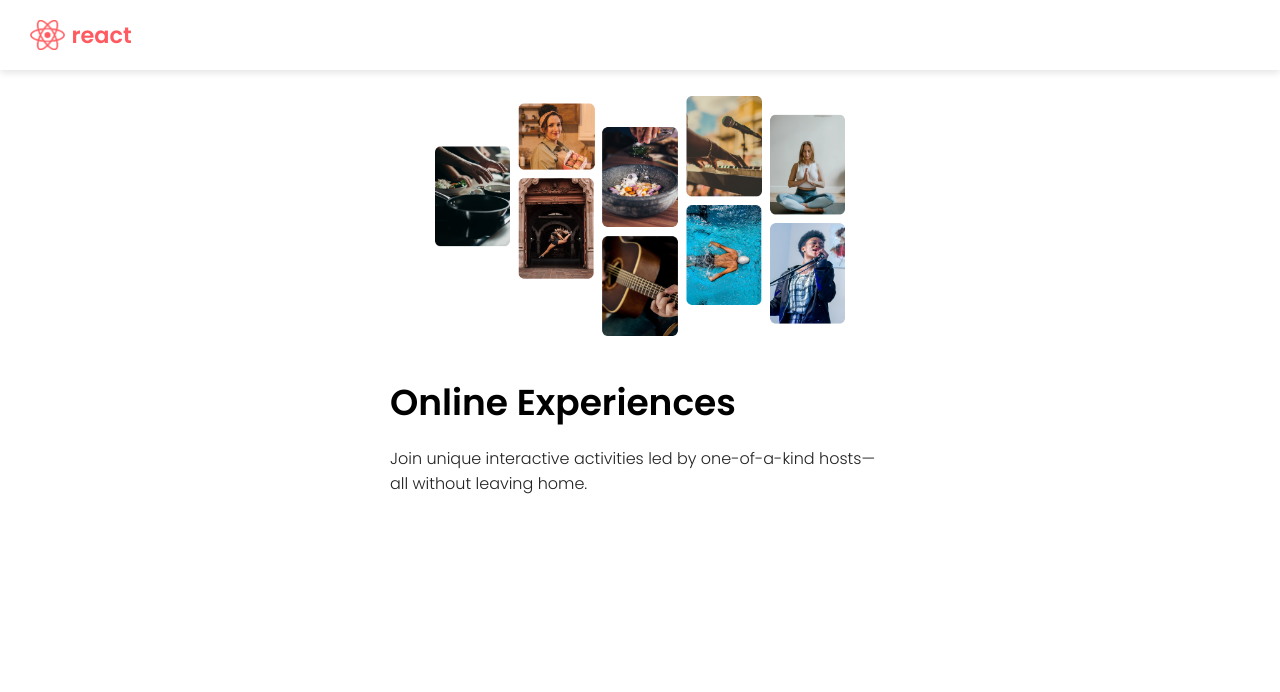
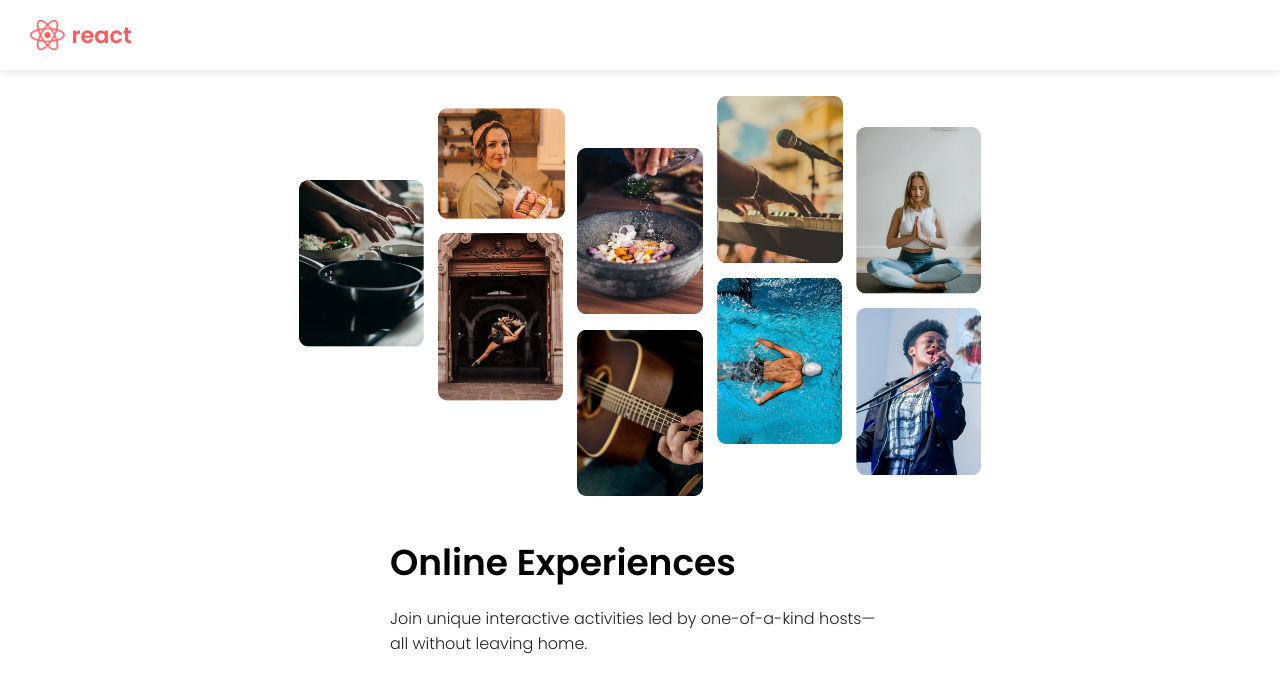
Before and after one commit to robsassack/react-experiences, a React (Vite) app: page / in a window 1280 px wide. Shown: the top 692 px of the page. Built offline with nearby package versions, Linux system fonts and the light colour scheme.

Commit message:
Resized gallery image

```diff
--- a/src/App.css
+++ b/src/App.css
@@ -32,7 +32,7 @@
   padding: 0 10%;
   height: auto;
   width: 100%;
-  max-height: 300px;
+  max-height: 500px;
 }
 
 .hero--text-container {
```
